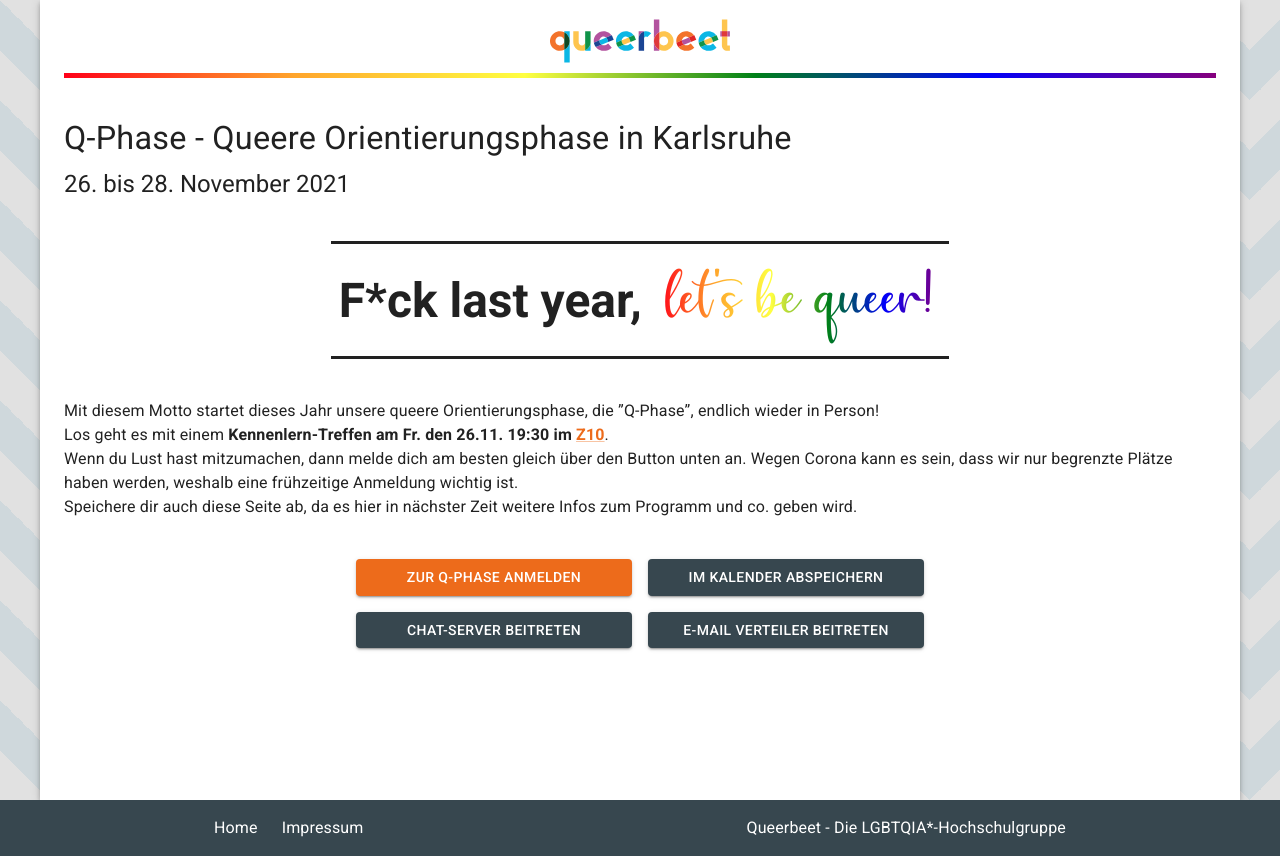
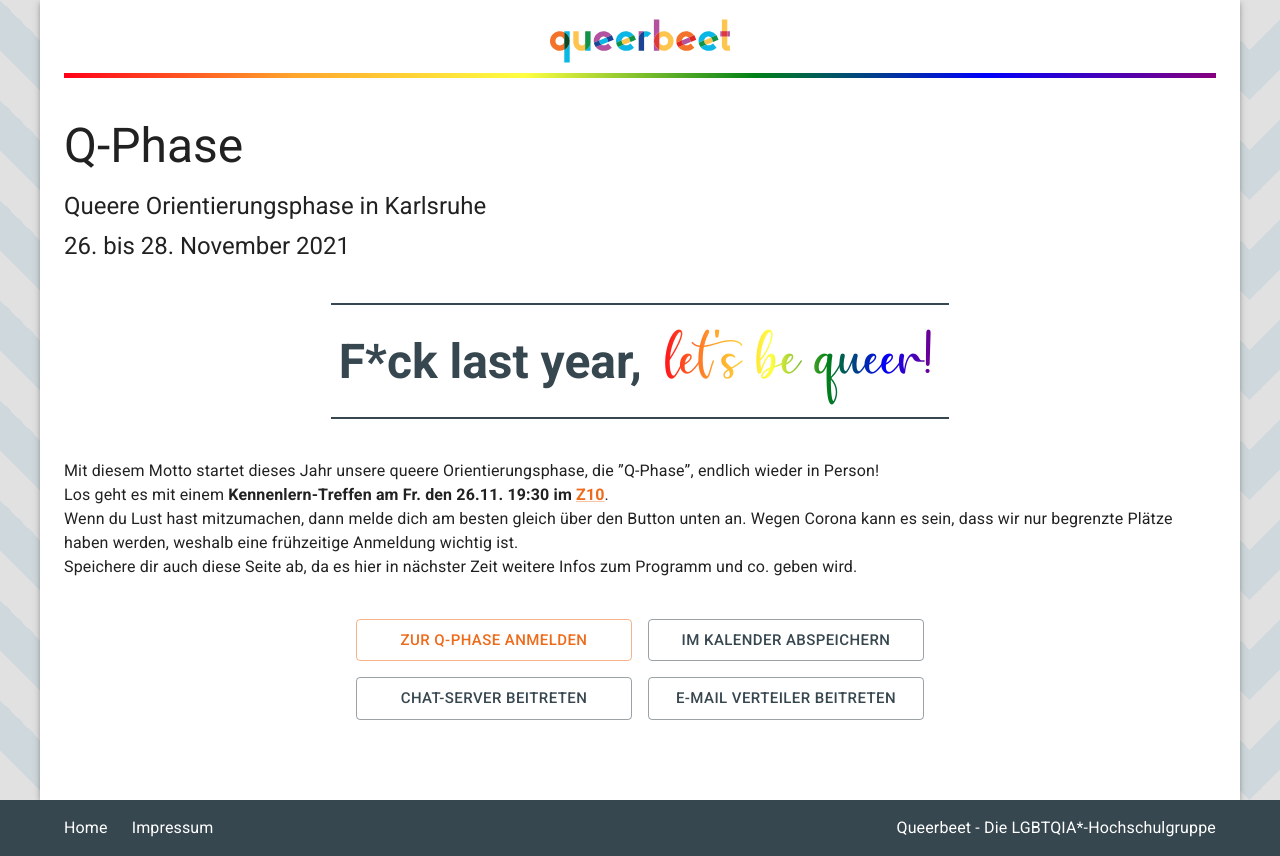
Before and after one commit to queerbeetVorstand/qb-website, a Next.js app: page /q-phase-21 in a window 1280 px wide. Built offline with nearby package versions, Linux system fonts and the light colour scheme.

Commit message:
fix: more design minutiae

```diff
--- a/src/components/Footer.tsx
+++ b/src/components/Footer.tsx
@@ -29,7 +29,7 @@ export default function Footer(): ReactElement {
 
   return (
     <Box bgcolor="secondary.main" py={2}>
-      <Container className={classes.footerContainer} maxWidth="md">
+      <Container className={classes.footerContainer} maxWidth="lg">
         {footerLinks.map(({ name, href }) => (
           <Box key={href} mr={3}>
             <Link href={href} className={classes.footerLink} underline="none">
--- a/src/pages/q-phase-21.tsx
+++ b/src/pages/q-phase-21.tsx
@@ -43,8 +43,11 @@ export default function Index(): ReactElement {
         }}
       >
         <Header />
-        <Text variant="h4" component="h1">
-          Q-Phase - Queere Orientierungsphase in Karlsruhe
+        <Text variant="h3" component="h1">
+          Q-Phase
+        </Text>
+        <Text variant="h5" component="div">
+          Queere Orientierungsphase in Karlsruhe
         </Text>
         <Text variant="h5" component="div">
           26. bis 28. November 2021
@@ -60,12 +63,13 @@ export default function Index(): ReactElement {
             sx={{
               pb: { xs: 0, sm: 1 },
               pt: { xs: 2, sm: 2 },
-              borderTop: "3px solid",
-              borderBottom: "3px solid",
+              borderTop: "2px solid",
+              borderBottom: "2px solid",
               display: "flex",
               justifyContent: "center",
               alignItems: "baseline",
               flexWrap: "wrap",
+              color: "secondary.main"
             }}
           >
             <Text
@@ -114,8 +118,9 @@ export default function Index(): ReactElement {
           <Spacer />
           <Grid item xs={12} sm={6} md={4} lg={3}>
             <Button
-              variant="contained"
+              variant="outlined"
               color="primary"
+              size="large"
               sx={{ width: "100%" }}
               href="https://rebrand.ly/q-phase-21-anmeldung"
               target="_blank"
@@ -125,8 +130,9 @@ export default function Index(): ReactElement {
           </Grid>
           <Grid item xs={12} sm={6} md={4} lg={3}>
             <Button
-              variant="contained"
+              variant="outlined"
               color="secondary"
+              size="large"
               sx={{ width: "100%" }}
               href="/Q-Phase_Kennenlern-Treffen.ics"
               target="_blank"
@@ -138,8 +144,9 @@ export default function Index(): ReactElement {
           <Spacer />
           <Grid item xs={12} sm={6} md={4} lg={3}>
             <Button
-              variant="contained"
+              variant="outlined"
               color="secondary"
+              size="large"
               sx={{ width: "100%" }}
               href="https://go.rocket.chat/invite?host=chat.queerbeet.org&path=invite%2Fu5kgtj"
               target="_blank"
@@ -149,8 +156,9 @@ export default function Index(): ReactElement {
           </Grid>
           <Grid item xs={12} sm={6} md={4} lg={3}>
             <Button
-              variant="contained"
+              variant="outlined"
               color="secondary"
+              size="large"
               sx={{ width: "100%" }}
               href="https://www.lists.kit.edu/sympa/subscribe/queerbeet"
               target="_blank"
```
